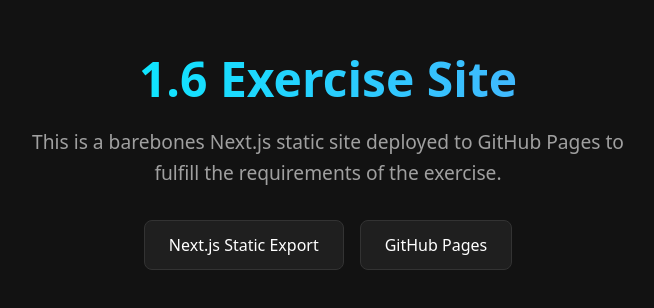
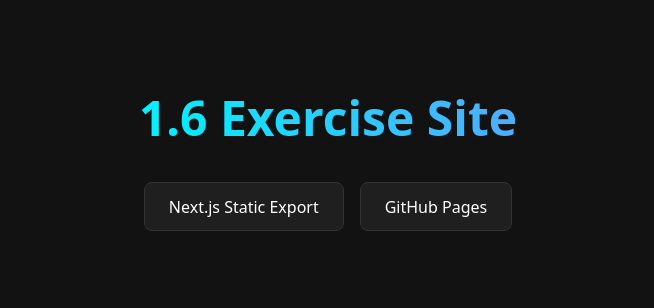
Before and after one commit to wah804/1.6-exercise-site, a Next.js app: page / in a window 1280 px wide. Shown: the part 242-550 px from the top of the page, without its empty margins (312-966 px from the left). Built offline with nearby package versions, Linux system fonts and the light colour scheme.

Commit message:
Update page.js

```diff
--- a/src/app/page.js
+++ b/src/app/page.js
@@ -15,7 +15,6 @@
           1.6 Exercise Site
         </h1>
         <p style={{ fontSize: '1.2rem', color: '#a0a0a0', maxWidth: '600px', margin: '0 auto 2rem auto', lineHeight: '1.6' }}>
-          This is a barebones Next.js static site deployed to GitHub Pages to fulfill the requirements of the exercise.
         </p>
         <div style={{ display: 'flex', gap: '1rem', justifyContent: 'center' }}>
           <div style={{
```
